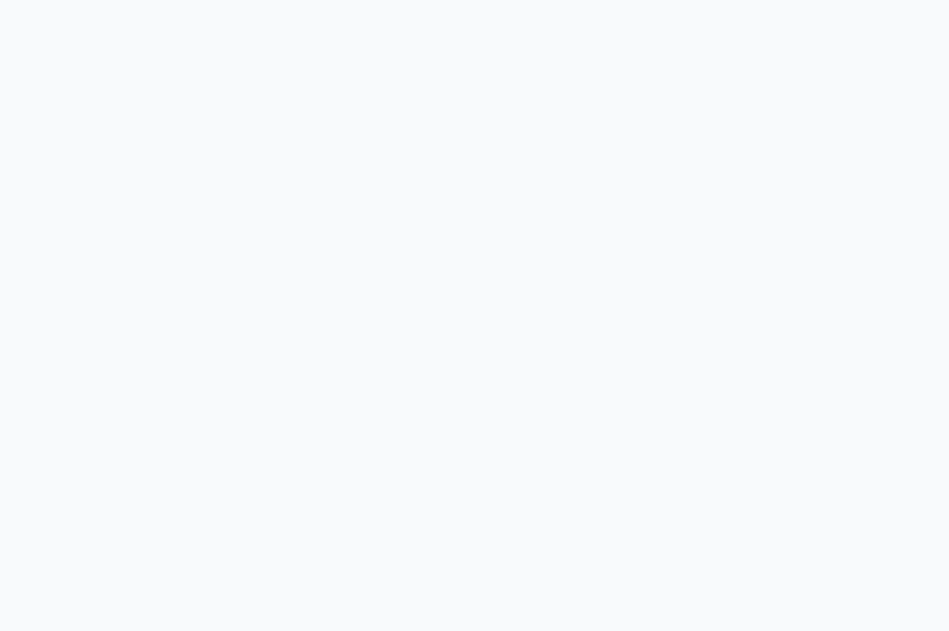
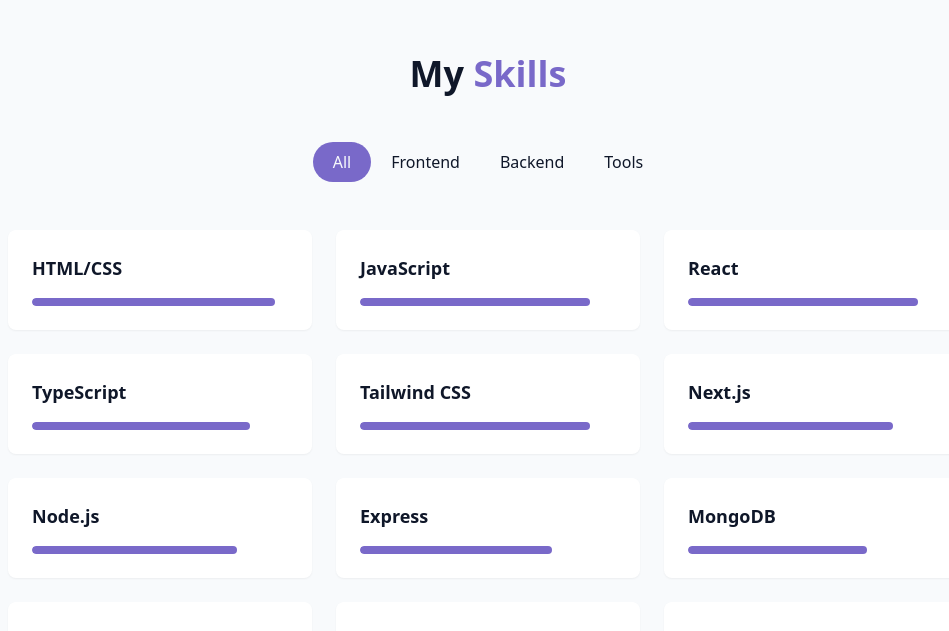
Before and after one commit to nhanquoc-it/nhanquoc-portfolio, a React (Vite) app: page / in a window 1280 px wide. Shown: the part 1548-2179 px from the top of the page, without its empty margins (152-1101 px from the left). Before the commit the page ends 1506 px from the top, so only its background shows below. Built offline with nearby package versions, Linux system fonts and the light colour scheme.

Commit message:
7. Create Skills Section

```diff
--- /dev/null
+++ b/src/components/SkillsSection.jsx
@@ -0,0 +1,89 @@
+import { cn } from "@/lib/utils";
+import React, { useState } from "react";
+
+const skills = [
+	// Frontend
+	{ name: "HTML/CSS", level: 95, category: "frontend" },
+	{ name: "JavaScript", level: 90, category: "frontend" },
+	{ name: "React", level: 90, category: "frontend" },
+	{ name: "TypeScript", level: 85, category: "frontend" },
+	{ name: "Tailwind CSS", level: 90, category: "frontend" },
+	{ name: "Next.js", level: 80, category: "frontend" },
+
+	// Backend
+	{ name: "Node.js", level: 80, category: "backend" },
+	{ name: "Express", level: 75, category: "backend" },
+	{ name: "MongoDB", level: 70, category: "backend" },
+	{ name: "PostgreSQL", level: 65, category: "backend" },
+	{ name: "GraphQL", level: 60, category: "backend" },
+
+	// Tools
+	{ name: "Git/GitHub", level: 90, category: "tools" },
+	{ name: "Docker", level: 70, category: "tools" },
+	{ name: "Figma", level: 85, category: "tools" },
+	{ name: "VS Code", level: 95, category: "tools" },
+];
+
+const categories = ["all", "frontend", "backend", "tools"];
+
+const SkillsSection = () => {
+	const [activeCategory, setActiveCategory] = useState("all");
+
+	const filteredSkills = skills.filter(
+		(skills) => activeCategory === "all" || skills.category === activeCategory
+	);
+
+	return (
+		<section id="skills" className="py-24 px-4 relative bg-secondary/30">
+			<div className="container mx-auto max-w-5xl">
+				<h2 className="text-3xl md:text-4xl font-bold mb-12 text-center">
+					My <span className="text-primary"> Skills</span>
+				</h2>
+
+				<div className="flex flex-wrap justify-center mb-12">
+					{categories.map((category, key) => (
+						<button
+							key={key}
+							onClick={() => setActiveCategory(category)}
+							className={cn(
+								"px-5 py-2 rounded-full transition-colors duration-300 capitalize",
+								activeCategory === category
+									? "bg-primary text-primary-foreground"
+									: "bg-secondary/70 text-foreground hover:bd-secondary"
+							)}
+						>
+							{category}
+						</button>
+					))}
+				</div>
+
+				<div className="grid gird-cols-1 sm:grid-cols-2 lg:grid-cols-3 gap-6">
+					{filteredSkills.map((skill, key) => (
+						<div
+							key={key}
+							className="bg-card p-6 rounded-lg shadow-xs card-hover"
+						>
+							<div className="text-left mb-4">
+								<h3 className="font-semibold text-lg">{skill.name}</h3>
+							</div>
+							<div className="w-full bg-secondary/50 h-2 rounded-full overflow-hidden">
+								<div
+									className="bg-primary h-2 rounded-full origin-left animate-[grow_1.5s_ease-out]"
+									style={{ width: `${skill.level}%` }}
+								></div>
+
+								<div className="text-right mt-1">
+									<span className="text-sm text-muted-foreground">
+										{skill.level}%
+									</span>
+								</div>
+							</div>
+						</div>
+					))}
+				</div>
+			</div>
+		</section>
+	);
+};
+
+export default SkillsSection;
--- a/src/pages/Home.jsx
+++ b/src/pages/Home.jsx
@@ -4,6 +4,7 @@
 import Navbar from "@/components/Navbar";
 import HeroSection from "@/components/HeroSection";
 import AboutSection from "@/components/AboutSection";
+import SkillsSection from "@/components/SkillsSection";
 
 const Home = () => {
 	return (
@@ -18,6 +19,7 @@
 			<main>
 				<HeroSection />
 				<AboutSection />
+				<SkillsSection />
 			</main>
 			{/* Footer */}
 		</div>
```
